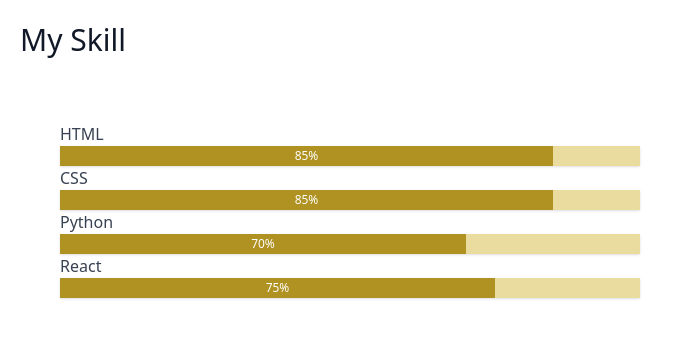
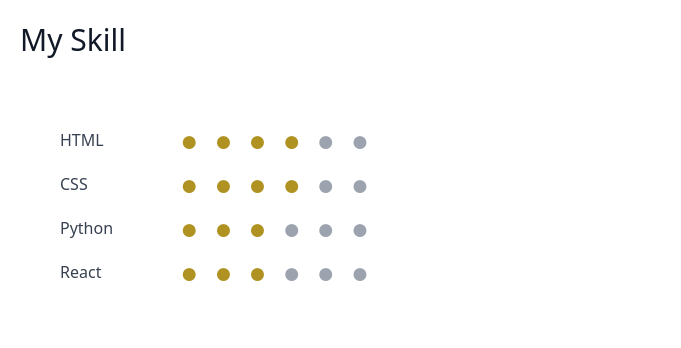
Before and after one commit to mayupaca/mayufolio2, a React (Vite) app: page / in a window 1280 px wide. Shown: the part 940-1288 px from the top of the page, without its empty margins (0-681 px from the left). Built offline with nearby package versions, Linux system fonts and the light colour scheme.

Commit message:
change skill design

```diff
--- a/src/components/Skill.jsx
+++ b/src/components/Skill.jsx
@@ -1,52 +1,29 @@
 import React from "react";
+import SkillLevel from "./SkillLevel";
 
 function Skill() {
   return (
     <section id="skill" className="text-gray-700 border-t border-gray-200">
       <div className="container px-5 py-24 mx-auto">
-        {/* <div className="mb-10 lg:mb-0 w-full lg:w-1/2 flex justify-center">
-          <img src="./img/takachiho.jpg" alt="" className="rounded" />
-        </div> */}
-
         <h1 className="text-2xl sm:text-3xl font-medium text-gray-900 mb-10 text-center lg:text-left">
           My Skill
         </h1>
         <div className="lg:pl-10 lg:py-6 w-full lg:w-1/2">
-          <h2>HTML</h2>
-          <div className="shadow bg-[#eadb9f]">
-            <div
-              className="bg-[#AF9221] text-xs leading-none py-1 text-center text-white"
-              style={{ width: "85%" }}
-            >
-              85%
-            </div>
+          <div className="flex items-center mb-2">
+            <h2 className="mr-2 w-24">HTML</h2>
+            <SkillLevel level={4} />
           </div>
-          <h2>CSS</h2>
-          <div className="shadow bg-[#eadb9f]">
-            <div
-              className="bg-[#AF9221] text-xs leading-none py-1 text-center text-white"
-              style={{ width: "85%" }}
-            >
-              85%
-            </div>
+          <div className="flex items-center mb-2">
+            <h2 className="mr-2 w-24">CSS</h2>
+            <SkillLevel level={4} />
           </div>
-          <h2>Python</h2>
-          <div className="shadow bg-[#eadb9f]">
-            <div
-              className="bg-[#AF9221] text-xs leading-none py-1 text-center text-white"
-              style={{ width: "70%" }}
-            >
-              70%
-            </div>
+          <div className="flex items-center mb-2">
+            <h2 className="mr-2 w-24">Python</h2>
+            <SkillLevel level={3} />
           </div>
-          <h2>React</h2>
-          <div className="shadow bg-[#eadb9f] ">
-            <div
-              className="bg-[#AF9221] text-xs leading-none py-1 text-center text-white"
-              style={{ width: "75%" }}
-            >
-              75%
-            </div>
+          <div className="flex items-center mb-2">
+            <h2 className="mr-2 w-24">React</h2>
+            <SkillLevel level={3} />
           </div>
         </div>
       </div>
--- /dev/null
+++ b/src/components/SkillLevel.jsx
@@ -0,0 +1,16 @@
+function SkillLevel({ level }) {
+  const totalCircles = 6;
+  const circles = [];
+
+  for (let i = 0; i < totalCircles; i++) {
+    circles.push(
+      <span key={i} className={i < level ? "text-[#AF9221] text-3xl ml-4" : "text-gray-400 text-3xl ml-4"}>
+        ●
+      </span>
+    );
+  }
+
+  return <div className="flex">{circles}</div>;
+}
+
+export default SkillLevel;
```
